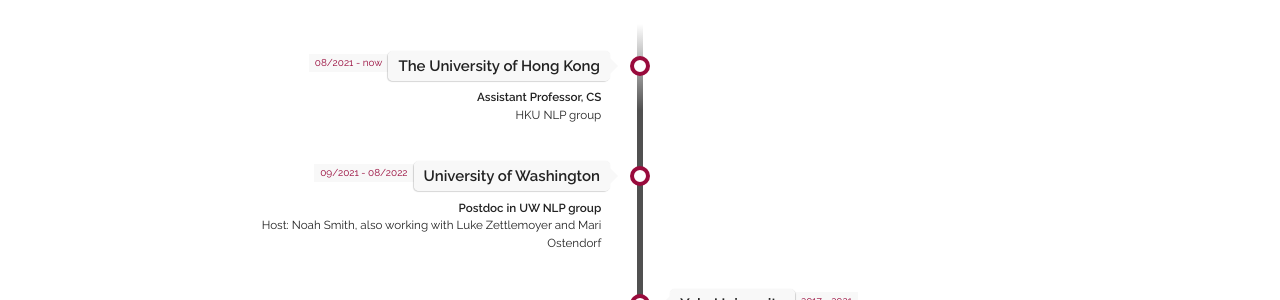
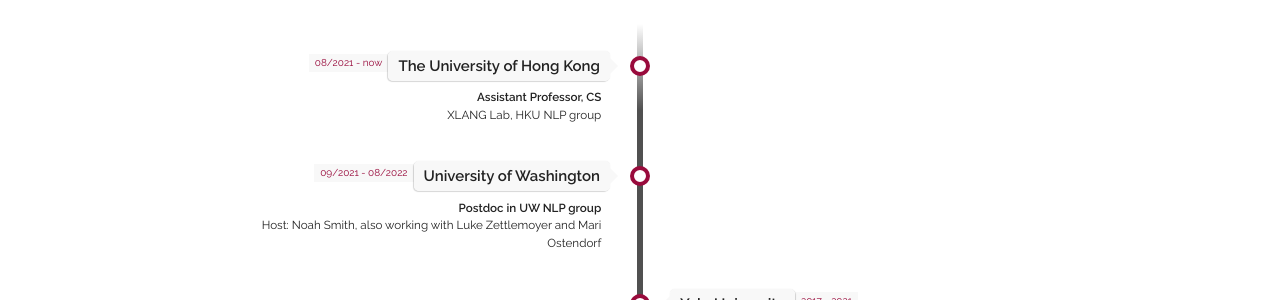
Before and after one commit to taoyds/taoyds.github.io, a Jekyll site: the page built from index.html, in a window 1280 px wide and 900 px high, scrolled down 7677 px. Shown: the part 152-452 px from the top of the window. Built offline with Jekyll 4.4.1, drawn with Linux system fonts in a browser that asks for light colours; some web fonts are replaced.

Commit message:
Update experience.yaml

```diff
--- a/_data/experience.yaml
+++ b/_data/experience.yaml
@@ -3,7 +3,7 @@
 - place: "The University of Hong Kong"
   time: "08/2021 - now"
   title: "Assistant Professor, CS"
-  subtitle: "HKU NLP group"
+  subtitle: "XLANG Lab, HKU NLP group"
   category: "work"
 
 - place: "University of Washington"
```
